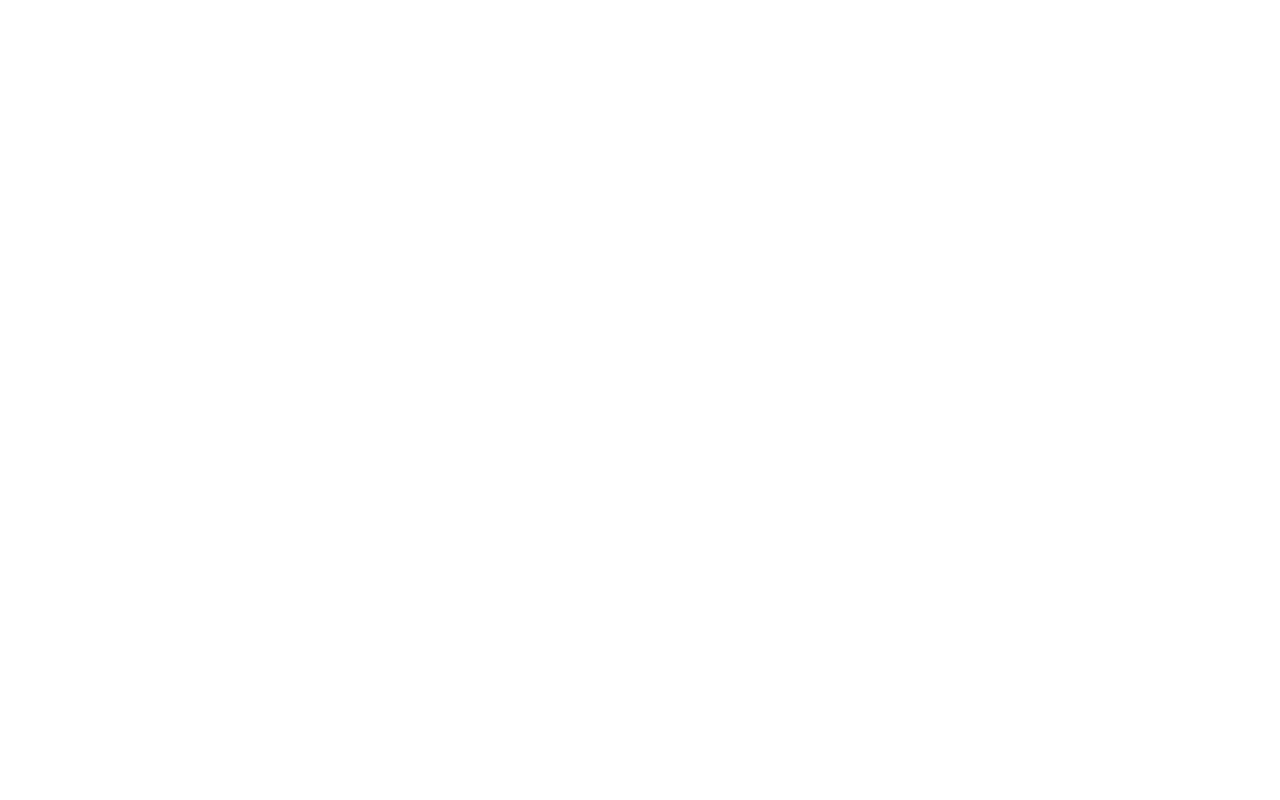
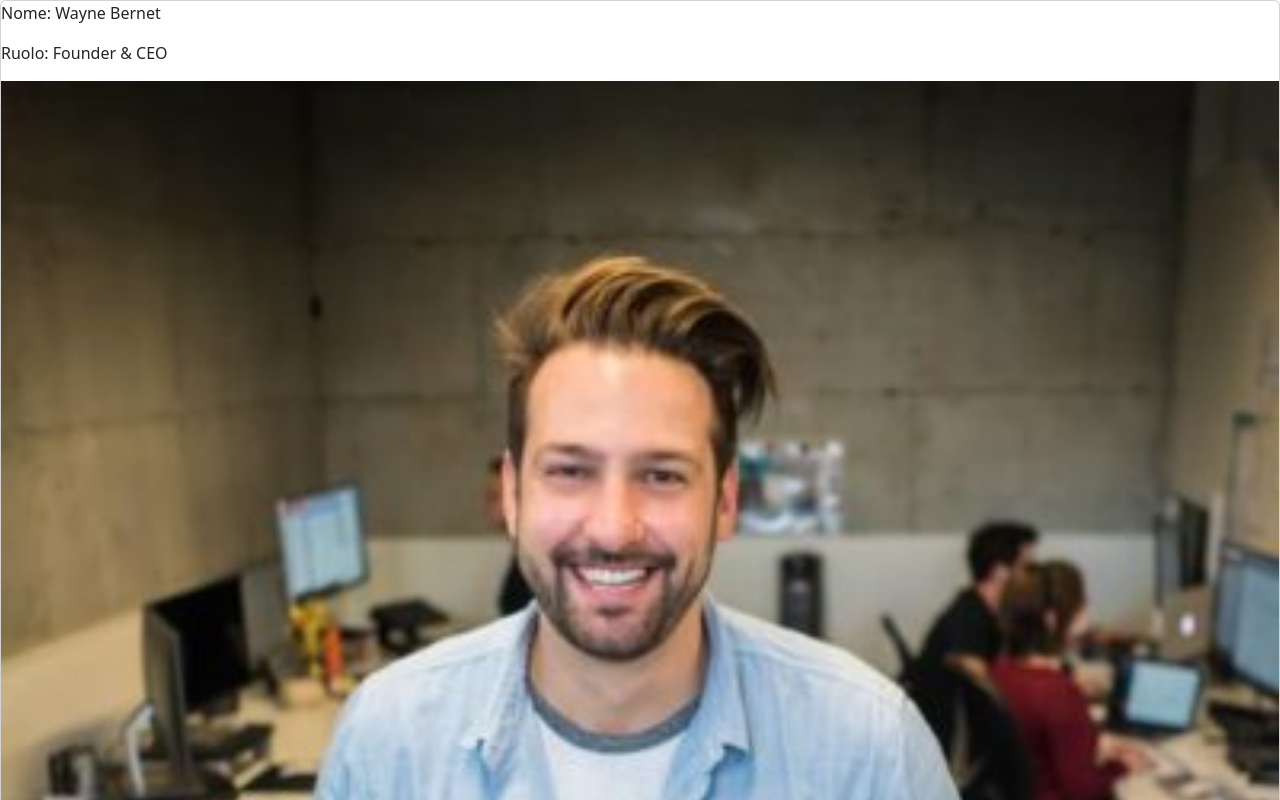
Before and after one commit to mihaipaulorban/js-our-team, a plain HTML site: page index.html in a window 1280 px wide. Shown: the top 800 px of the page. Drawn offline with nearby package versions, Linux system fonts and the light colour scheme.

Commit message:
feat: info e foto nel dom con card bootstrap

```diff
--- a/index.html
+++ b/index.html
@@ -13,7 +13,9 @@
     <title>Our Team</title>
 </head>
 <body>
+    <div id="team-container">
 
+    </div>
     <!-- JAVASCRIPT -->
     <script src="script.js"></script>
 </body>
--- a/script.js
+++ b/script.js
@@ -9,7 +9,7 @@ const teamMembers = [];
 let member1 = {
     nome: "Wayne Bernet",
     ruolo: "Founder & CEO",
-    foto: "wayne-barnett-founder-ceo.jpg"
+    foto: "img/wayne-barnett-founder-ceo.jpg"
 }
 
 teamMembers.push(member1);
@@ -18,7 +18,7 @@ teamMembers.push(member1);
 let member2 = {
     nome: "Angela Caroll",
     ruolo: "Chief Editor",
-    foto: "angela-caroll-chief-editor.jpg"
+    foto: "img/angela-caroll-chief-editor.jpg"
 }
 
 teamMembers.push(member2);
@@ -27,7 +27,7 @@ teamMembers.push(member2);
 let member3 = {
     nome: "Walter Gordon",
     ruolo: "Office Manager",
-    foto: "walter-gordon-office-manager.jpg"
+    foto: "img/walter-gordon-office-manager.jpg"
 }
 
 teamMembers.push(member3);
@@ -36,7 +36,7 @@ teamMembers.push(member3);
 let member4 = {
     nome: "Angela Lopez",
     ruolo: "Social Media Manager",
-    foto: "angela-lopez-social-media-manager.jpg"
+    foto: "img/angela-lopez-social-media-manager.jpg"
 }
 
 teamMembers.push(member4);
@@ -45,7 +45,7 @@ teamMembers.push(member4);
 let member5 = {
     nome: "Scott Estrada",
     ruolo: "Developer",
-    foto: "scott-estrada-developer.jpg"
+    foto: "img/scott-estrada-developer.jpg"
 }
 
 teamMembers.push(member5);
@@ -54,9 +54,38 @@ teamMembers.push(member5);
 let member6 = {
     nome: "Barbara Ramos",
     ruolo: "Graphic Designer",
-    foto: "barbara-ramos-graphic-designer.jpg"
+    foto: "img/barbara-ramos-graphic-designer.jpg"
 }
 
 teamMembers.push(member6);
 
 console.log (teamMembers)
+
+let teamContainer = document.getElementById("team-container");
+
+// Per ogni membro del team nell'array teamMembers:
+teamMembers.forEach(member => {
+  // Genera un div per ogni membro
+  let memberDiv = document.createElement("div");
+  memberDiv.classList.add("card");
+
+  // Genera elementi <p> per nome e ruolo
+  let nameParagraph = document.createElement("p");
+  nameParagraph.textContent = `Nome: ${member.nome}`;
+
+  let roleParagraph = document.createElement("p");
+  roleParagraph.textContent = `Ruolo: ${member.ruolo}`;
+
+  // Genera un elemento immagine <img> per la foto
+  let imgElement = document.createElement("img");
+  imgElement.src = member.foto;
+  imgElement.alt = member.nome; // Assumendo che il nome possa essere usato come testo alternativo
+
+  // Aggiunge i <p> e l'<img> al div del membro
+  memberDiv.appendChild(nameParagraph);
+  memberDiv.appendChild(roleParagraph);
+  memberDiv.appendChild(imgElement);
+
+  // Aggiunge il div del membro al contenitore del team
+  teamContainer.appendChild(memberDiv);
+});
```
